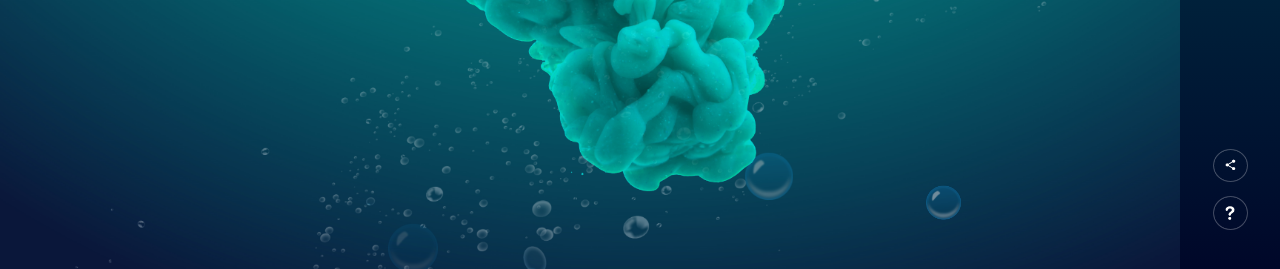
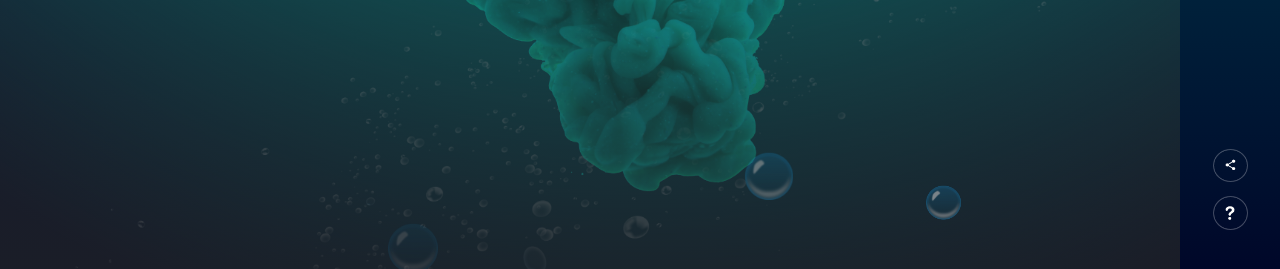
Before and after one commit to Mahmoud-Ramzy/bubble, a plain HTML site: page index.html in a window 1280 px wide. Shown: the part 531-800 px from the top of the page. Drawn offline with Linux system fonts and the light colour scheme.

Commit message:
darken background

```diff
--- a/app.js
+++ b/app.js
@@ -32,7 +32,8 @@ addEventListener("click",function(event){
             bubble.style.height=`${size}px`
             console.log(event);
             body.appendChild(bubble);
-
+            var audio=document.getElementById("sound");
+            audio.play();
             setTimeout(()=>{
                 bubble.remove();
             },3000 );
--- a/index.html
+++ b/index.html
@@ -8,6 +8,7 @@
     <link rel="stylesheet" href="style.css" />
   </head>
   <body>
+    <audio src="./Images/Bubble.mp3" id="sound"></audio>
     <!-- Start Landing Page -->
     <div class="landing-page">
       <!-- Start navbar -->
--- a/style.css
+++ b/style.css
@@ -23,6 +23,16 @@ body{
     position: relative;
     overflow: hidden;
 }
+.landing-page::before{
+    content: "";
+    position: absolute;
+    top: 0;
+    left: 0;
+    background:linear-gradient(rgba(41, 41, 41, 0.053) ,rgba(33, 32, 32, 0.704)) ;
+    width: 100%;
+    height: 100vh;
+}
+
 /* Start navbar */
 .logo{
     width: 130px;
```
Also changed, not shown: 1 other file.
